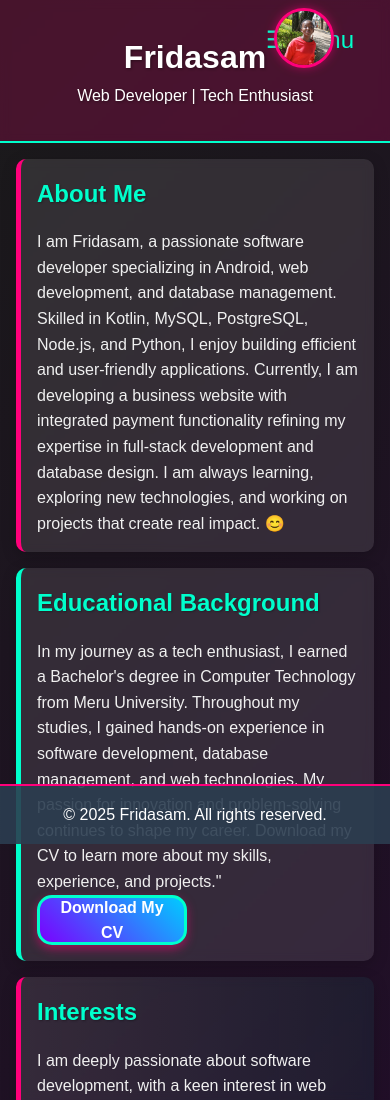
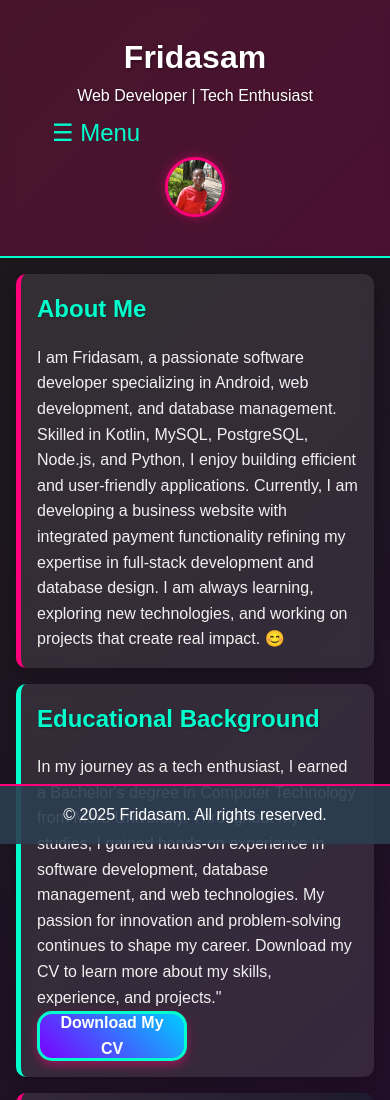
Before and after one commit to FridasamKarimi/Fridasam-portfolio, a plain HTML site: page index.html in a window 390 px wide. Shown: the top 1100 px of the page. Drawn offline with Linux system fonts and the light colour scheme.

Commit message:
new updates

```diff
--- a/index.html
+++ b/index.html
@@ -91,7 +91,7 @@
             </p>
             <p>
                 <img src="assets/whatsapp.png" alt="WhatsApp Icon" class="favicon">
-                <strong>WhatsApp:</strong> <a href="https://wa.me/1234567890" target="_blank">+254748871319</a>
+                <strong>WhatsApp:</strong> <a href="https://wa.me/+254748871319" target="_blank">+254748871319</a>
             </p>
         </div>
     </section>
--- a/styles.css
+++ b/styles.css
@@ -32,7 +32,7 @@ header {
     color: #00ffcc; /* Teal for button */
     font-size: 1.5rem;
     cursor: pointer;
-    position: absolute;
+    position:right;
     top: 1rem;
     right: 1rem;
     transition: transform 0.2s ease;
@@ -43,7 +43,7 @@ header {
 }
 
 .profile-pic {
-    position: absolute;
+    position: center;
     top: 1rem;
     right: 4rem;
     width: 80px;
```
